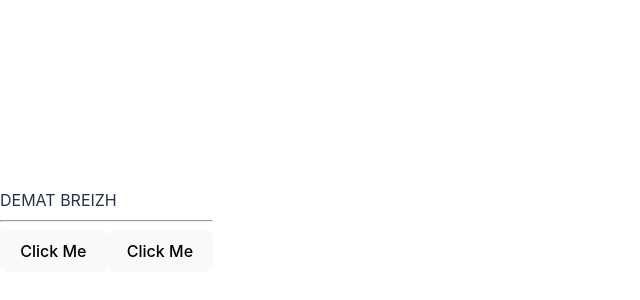
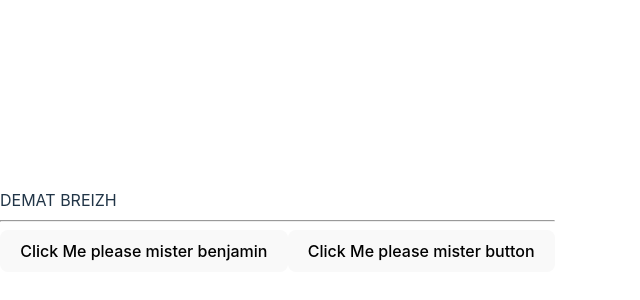
Before and after one commit to ArnaudMaryArnaud/orsys-react-training, a React (Vite) app: page / in a window 1280 px wide. Shown: the part 170-470 px from the top of the page, without its empty margins (0-640 px from the left). Built offline with nearby package versions, Linux system fonts and the light colour scheme.

Commit message:
add handling props into button component via brackets

```diff
--- a/src/App/App.jsx
+++ b/src/App/App.jsx
@@ -8,8 +8,8 @@ import Button from './components/Button/Button.jsx';
 const App=(props) => {
     return (
     <div className='App'>DEMAT BREIZH<hr/>
-    <Button/>
-    <Button/>
+    <Button text="benjamin"/>
+    <Button text="button"/>
     </div>
     )
 };
--- a/src/App/components/Button/Button.jsx
+++ b/src/App/components/Button/Button.jsx
@@ -1,8 +1,9 @@
 import React from 'react'
 
 const Button=(props) => {
+    let message = "Click Me please mister " + props.text;
     return (
-    <button className='button'>Click Me</button>
+    <button className='button'>{message}</button>
     )
 };
 
```
